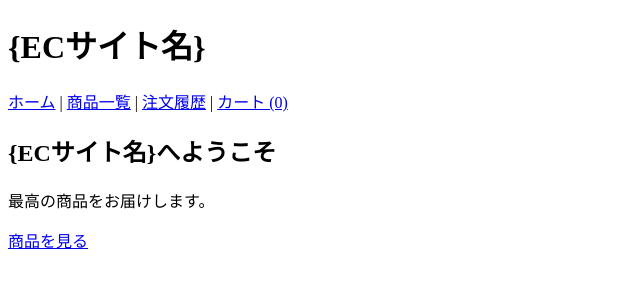
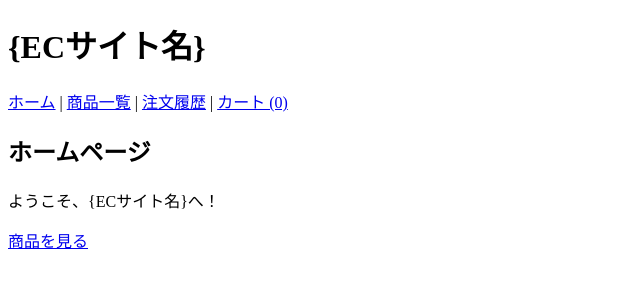
Before and after one commit to fudiscreet/Ec-site-mockup-2, a Vue app: page / in a window 1280 px wide. Shown: the top 300 px of the page, without its empty margins (0-640 px from the left). Built offline with nearby package versions, Linux system fonts and the light colour scheme.

Commit message:
Eighth Commit

```diff
--- a/src/App.vue
+++ b/src/App.vue
@@ -26,7 +26,7 @@ export default {
   computed: {
     ...mapState(['cart']),
     cartItemCount() {
-      return this.cart.reduce((total, item) => total + item.quantity, 0)
+      return this.cart.length
     }
   }
 }
--- a/src/main.js
+++ b/src/main.js
@@ -3,4 +3,7 @@ import App from './App.vue'
 import router from './router'
 import store from './store'
 
-createApp(App).use(store).use(router).mount('#app')
+const app = createApp(App)
+app.use(router)
+app.use(store)
+app.mount('#app')
--- a/src/router/index.js
+++ b/src/router/index.js
@@ -18,7 +18,7 @@ const routes = [
 ]
 
 const router = createRouter({
-  history: createWebHistory(process.env.BASE_URL),
+  history: createWebHistory(),
   routes
 })
 
--- a/src/views/Home.vue
+++ b/src/views/Home.vue
@@ -1,8 +1,8 @@
 <template>
   <div class="home">
-    <h2>{{ siteName }}へようこそ</h2>
-    <p>最高の商品をお届けします。</p>
-    <router-link to="/products" class="btn">商品を見る</router-link>
+    <h2>ホームページ</h2>
+    <p>ようこそ、{{ siteName }}へ！</p>
+    <router-link to="/products">商品を見る</router-link>
   </div>
 </template>
 
```
